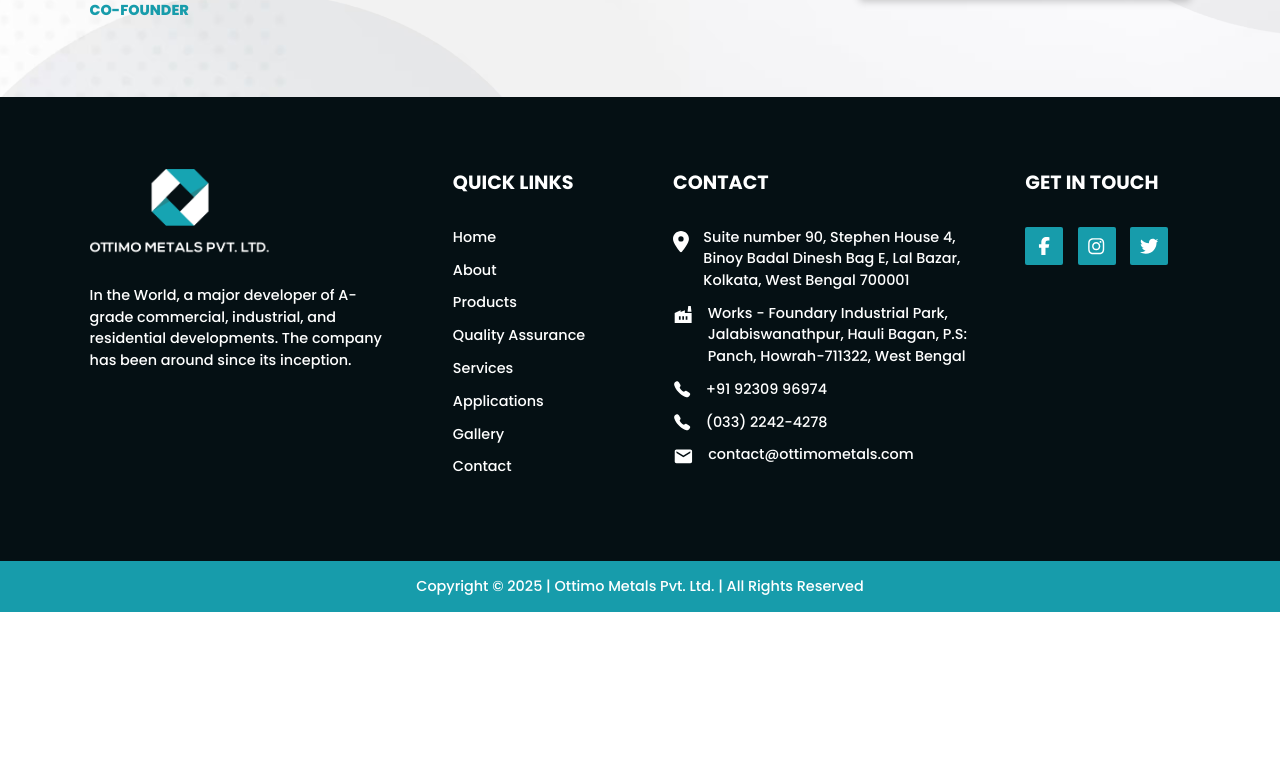
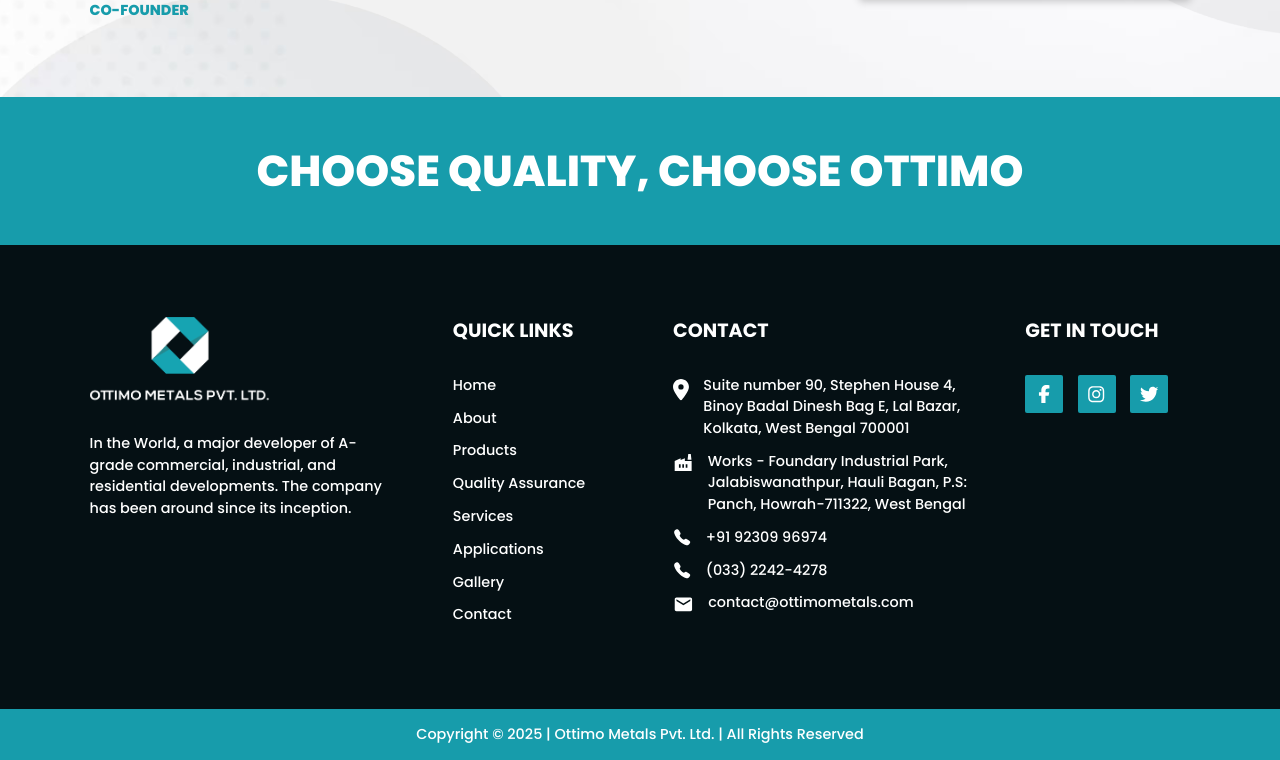
Before and after one commit to josephpal27/Ottimo-Metals, a React (Vite) app: page / in a window 1280 px wide. Shown: the part 3379-4139 px from the top of the page. Before the commit the page ends 3991 px from the top, so only its background shows below. Built offline with nearby package versions, Linux system fonts and the light colour scheme.

Commit message:
Choose quality added

```diff
--- a/src/css/Home.css
+++ b/src/css/Home.css
@@ -510,3 +510,56 @@
     }
 }
 /* Testimonials End */
+
+/* Choose Quality Start */
+.choose-quality{
+    padding: 3rem 7%;
+    background-color: #179cab;
+    display: flex;
+    justify-content: center;
+    align-items: center;
+}
+.choose-quality p{
+    color: #fff;
+    margin: 0;
+    font-size: calc(2.5rem + 0.5vw);
+    font-weight: 800;
+    text-align: center;
+    text-transform: uppercase;
+}
+
+/* Media Queries */
+@media screen and (min-width: 1230px) and (max-width: 1399px) {
+    .choose-quality{
+        padding: 2.6rem 7%;
+    }
+    .choose-quality p{
+        font-size: calc(2.3rem + 0.5vw);
+    }
+}
+
+@media screen and (min-width: 992px) and (max-width: 1229px) {
+    .choose-quality{
+        padding: 2.3rem 7%;
+    }
+    .choose-quality p{
+        font-size: calc(2.1rem + 0.5vw);
+    }
+}
+
+@media screen and (min-width: 768px) {
+    .choose-quality p br{
+        display: none;
+    }
+}
+
+/* Mobile screen */
+@media screen and (max-width: 768px) {
+    .choose-quality{
+        padding: 1.5rem 1rem;
+    }
+    .choose-quality p{
+        font-size: calc(1.4rem + 0.5vw);
+    }
+}
+/* Choose Quality End */
--- a/src/pages/Home.jsx
+++ b/src/pages/Home.jsx
@@ -182,6 +182,11 @@ const Home = () => {
         </div>
       </section>
 
+      {/* Choose Quality */}
+      <section className="choose-quality">
+        <p>Choose Quality, <br /> Choose Ottimo</p>
+      </section>
+
     </>
   )
 }
```
